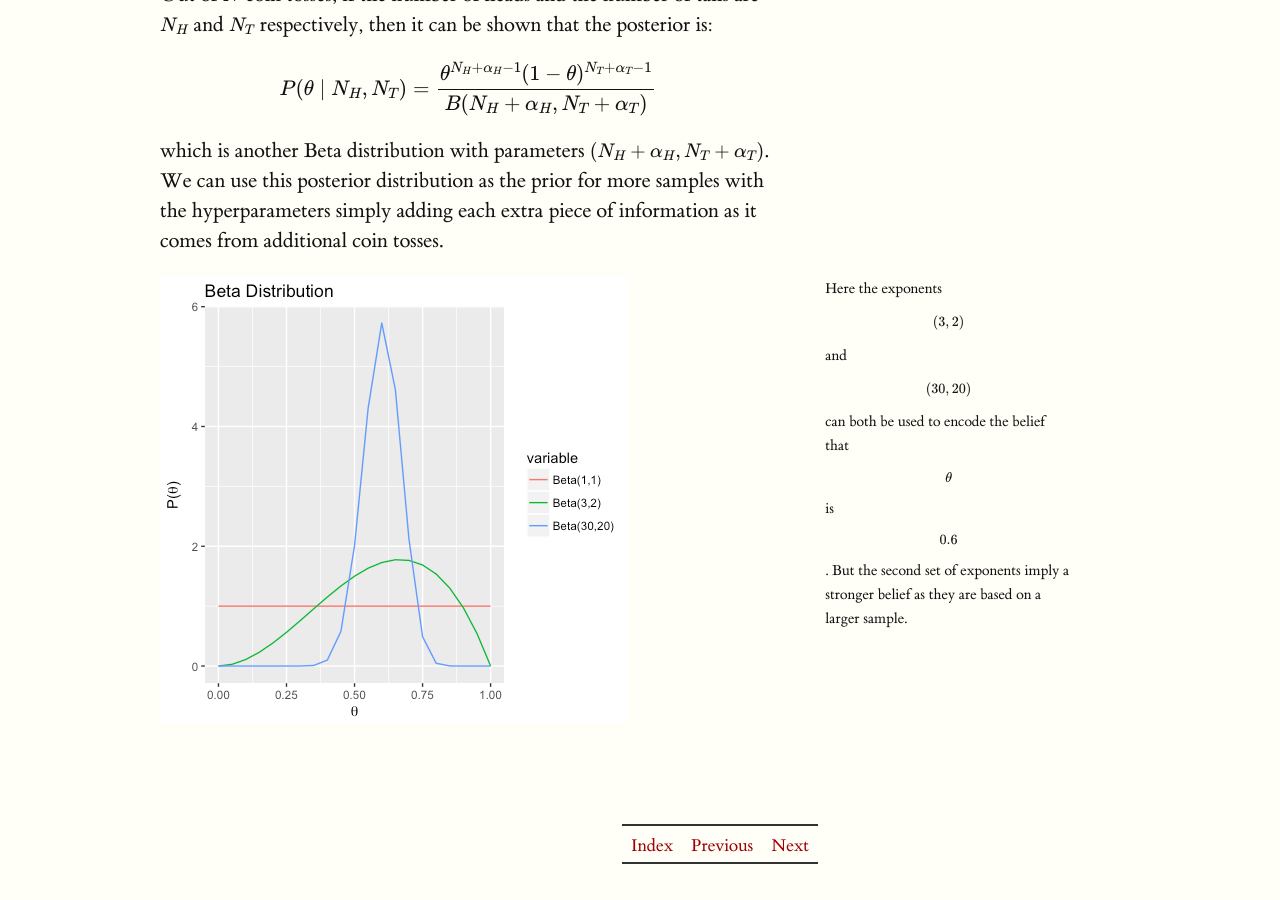
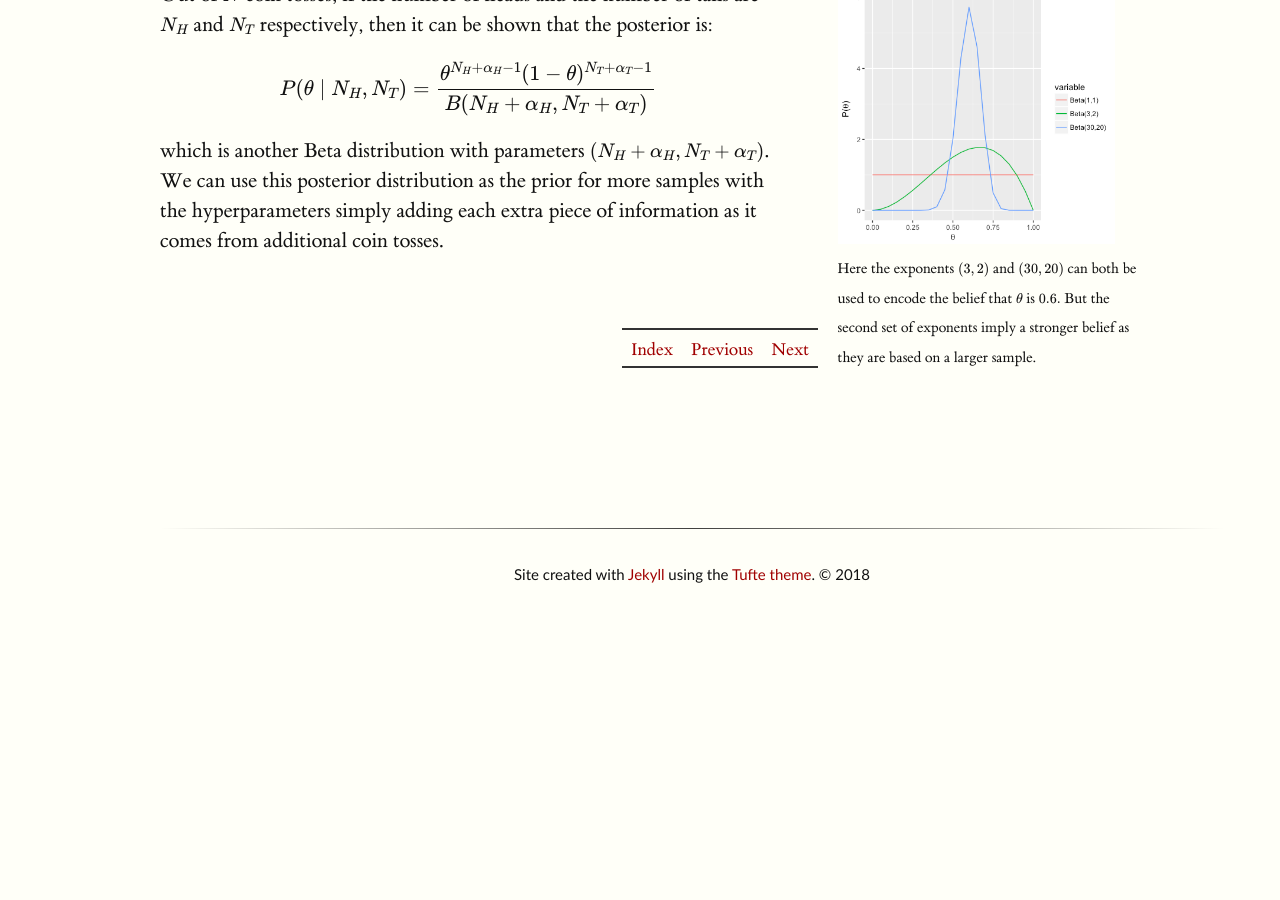
Before and after one commit to ermongroup/cs228-notes, a Jekyll site: the page built from learning/bayesianlearning/index.md, in a window 1280 px wide and 900 px high, scrolled down 3628 px. Built offline with Jekyll 4.4.1, drawn with Linux system fonts in a browser that asks for light colours; formulas are drawn with MathJax 3; after the commit the page ends 4226 px from its top, so only the background shows below that.

Commit message:
Fixed Beta distribution figure in Bayesian Learning

```diff
--- a/learning/bayesianlearning/index.md
+++ b/learning/bayesianlearning/index.md
@@ -69,6 +69,8 @@
 
 where the normalization constant $$B(\cdot)$$ is the beta function. Here $$\alpha = (\alpha_{H},\alpha_{T})$$ are called the hyperparameters of the prior. The expected value of $$\theta$$ is $$\frac{\alpha_{H}}{\alpha_{H}+\alpha_{T}}$$. Here the sum of the hyperparameters $$(\alpha_{H}+\alpha_{T})$$ can be interpreted as a measure of confidence in the expectations they lead to. Intuitively, we can think of $$\alpha_{H}$$ as the number of heads we have observed before the current dataset.
 
+{% marginfigure 'nb1' 'assets/img/beta.png' 'Here the exponents $$(3,2)$$ and $$(30,20)$$ can both be used to encode the belief that $$\theta$$ is $$0.6.$$ But the second set of exponents imply a stronger belief as they are based on a larger sample.' %}
+
 Out of $$N$$ coin tosses, if the number of heads and the number of tails are $$N_{H}$$
 and $$N_{T}$$ respectively, then it can be shown that the posterior is:
 
@@ -78,10 +80,6 @@
 
 which is another Beta distribution with parameters $$(N_{H}+ \alpha_{H},N_{T}+ \alpha_{T})$$. We can use this posterior distribution as the prior for more samples with the hyperparameters simply adding each extra piece of information as it comes from additional coin tosses.
 
-
-{% maincolumn 'assets/img/beta.png' 'Here the exponents $$(3,2)$$ and $$(30,20)$$ can both be used to encode the belief that $$\theta$$ is $$0.6$$. But the second set of exponents imply a stronger belief as they are based on a larger sample.' %}
-
-
 <br/>
 
 |[Index](../../) | [Previous](../latent) |  [Next](../structLearn)|
```
